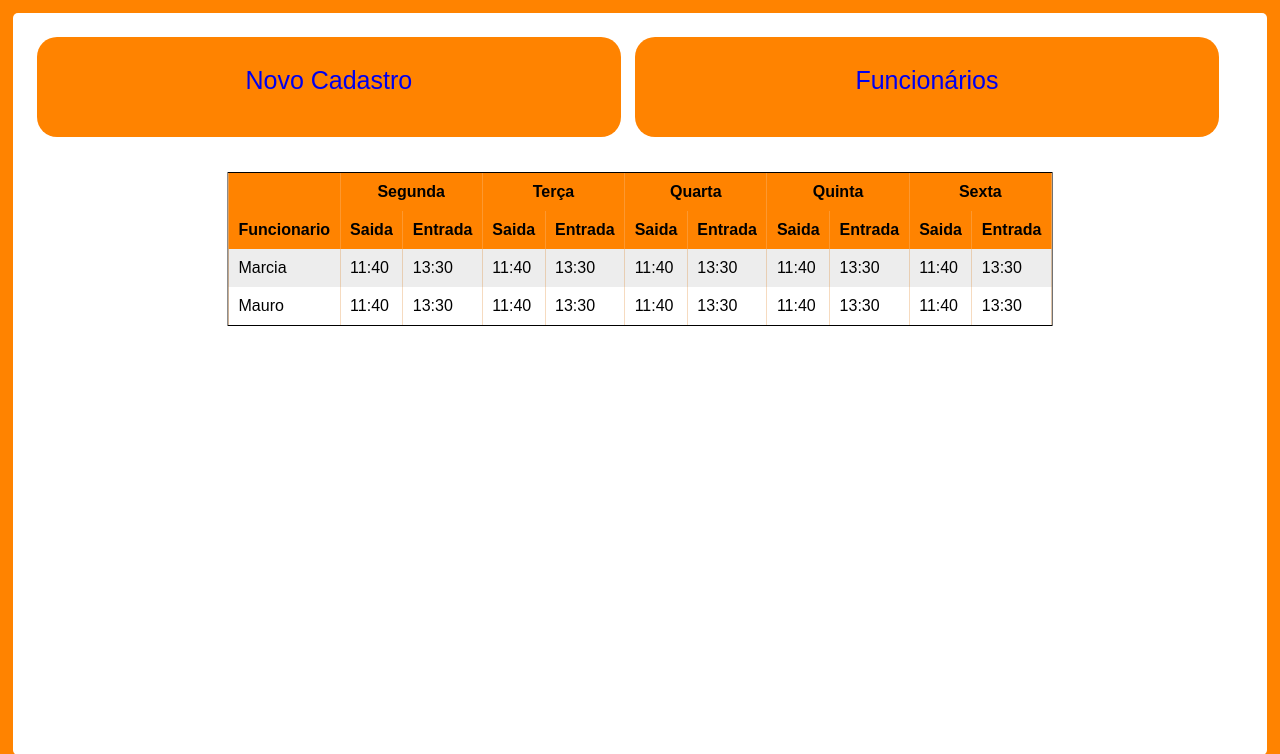
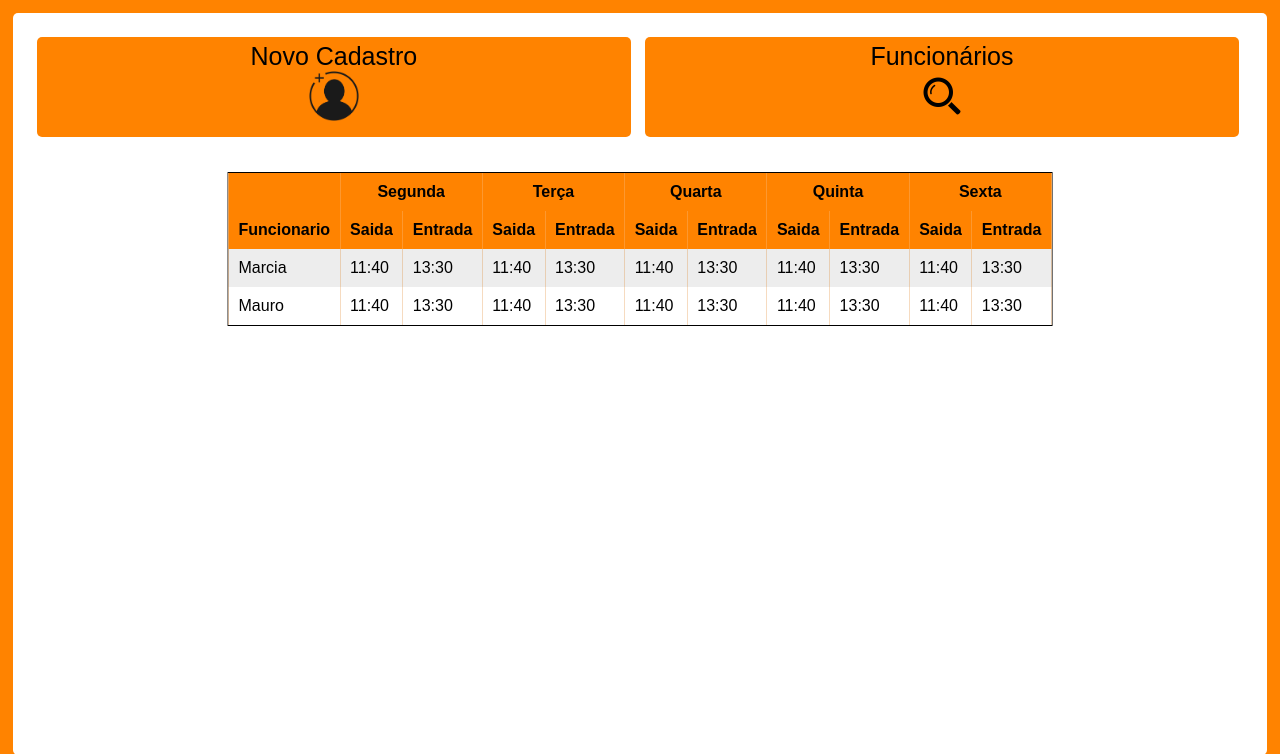
Before and after one commit to Psykka/SFA, a PHP site: page /menu.php in a window 1280 px wide. Shown: the top 754 px of the page. Run offline with PHP 8.4, Linux system fonts and the light colour scheme; the visitor is signed in with stand-in values (Sample User, id 1).

Commit message:
meu icons - fix

```diff
--- a/site/css/style.css
+++ b/site/css/style.css
@@ -96,37 +96,42 @@ body{
 */
 
 .item-menu{
+    display: inline-block;
     background-color: #FF8300;
     width: 48%;
-    height: 100px;
+    height: 90px;
     margin: 5px;
-    display: inline-block;
-	border-radius: 20px;
-	text-align:center;
-
+    border-radius: 5px;
+    padding: 5px;
 }
 
-.item-menu-inside{
-margin-top: 5%;
-}
-
-.item-menu-inside, a:link{
-	color: #00000;
-	font-size: 25px;
-}
-
-.item-menu-inside, a:visited{
-	color: #00000;
-	font-size: 25px;
+.item-menu img{
+    display: block;
+    margin-left: auto;
+    margin-right: auto;
 }
 
 .item-menu:hover{
 	background-color:#FFB970;
-	transition:0.25;
-	color: #00000;
+    color: #000000;
+    transition: 0.25s;
 }
 
-.days {
+.item-menu, a{
+    text-decoration: none;
+    text-align: center;
+}
+
+.item-menu, a:visited{
+	color: #000000;
+}
+
+.item-menu label{
+    margin-right: auto;
+    font-size: 25px;
+}
+
+.days{
     width: fit-content;
     border: 1px solid #000000;
     position: relative;
@@ -141,7 +146,7 @@ margin-top: 5%;
     border: 0;
 }
 
-.days table, th, td {
+.days table, th, td{
     padding: 10px;
 }
 
--- a/site/menu.php
+++ b/site/menu.php
@@ -17,8 +17,18 @@
     ?>
 
     <div class="container">
-        <a href="cadastro.php"><div class="item-menu"><div class="item-menu-inside"> Novo Cadastro</div></div></a>
-        <a href="funcionarios"><div class="item-menu"><div class="item-menu-inside">Funcionários</div></div></a>
+        <a href="cadastro.php">
+            <div class="item-menu">
+                <label>Novo Cadastro</label>
+                <img src="./assets/cadastro.png" height="50px">
+            </div>
+        </a>
+        <a href="funcionarios.php">
+            <div class="item-menu">
+                <label>Funcionários</label>
+                <img src="./assets/funcionarios.png" height="50px">
+            </div>
+        </a>
 
         <div class="days">
             <table>
```
Also changed, not shown: site/assets/cadastro.png (added), site/assets/funcionarios.png (added).
